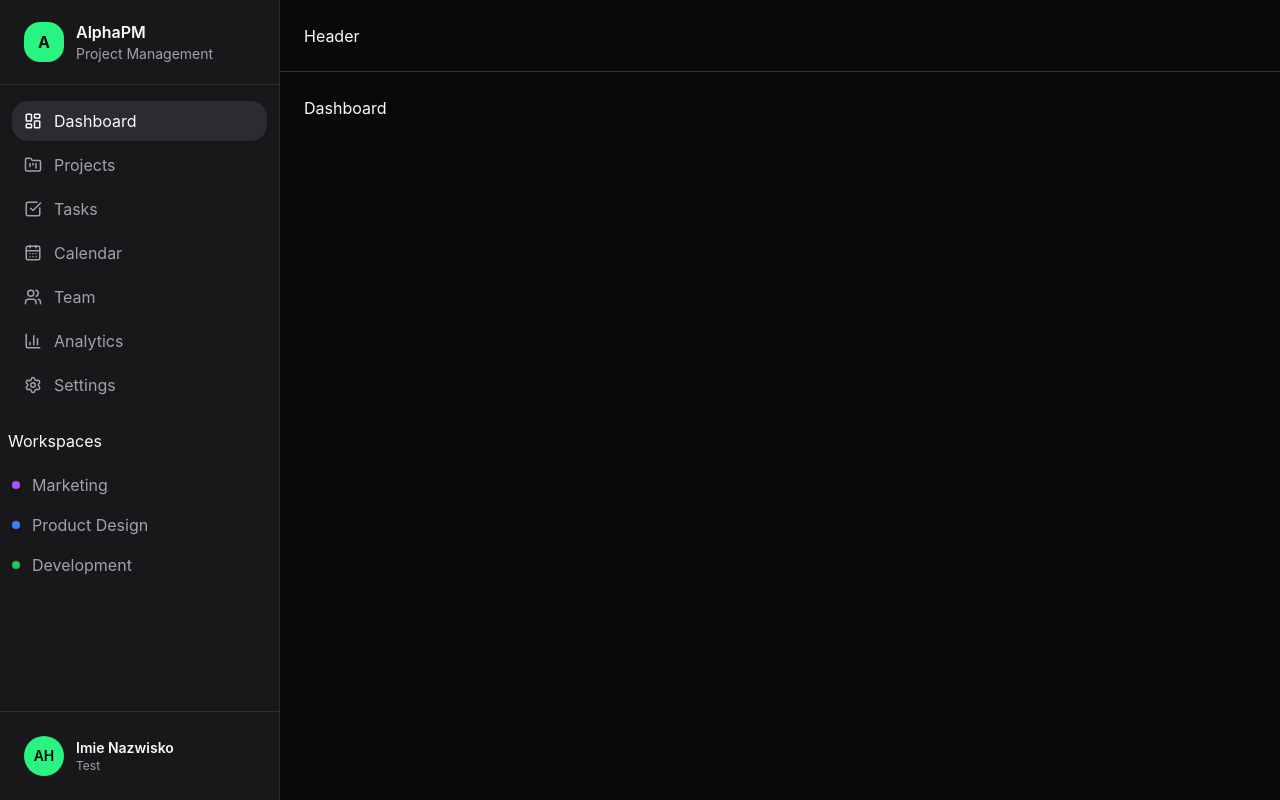
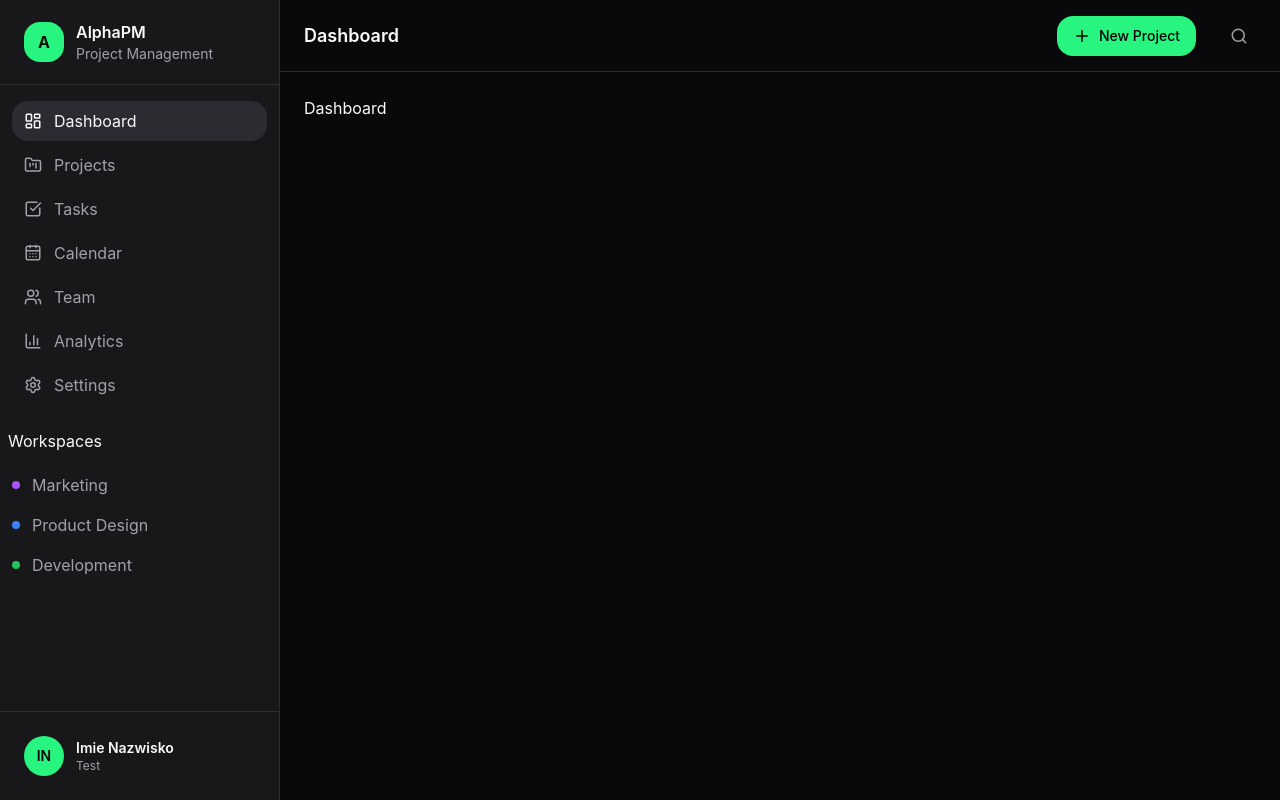
Before and after one commit to Nexiuuu/AlphaPM, a React (Vite) app in the folder frontend/: page / in a window 1280 px wide. Built offline with nearby package versions, Linux system fonts and the light colour scheme.

Commit message:
Refactor router structure, enhance Header component with actions, and implement search functionality

```diff
--- a/frontend/src/app/router.tsx
+++ b/frontend/src/app/router.tsx
@@ -17,27 +17,33 @@ export const router = createBrowserRouter([
       {
         index: true,
         element: <DashboardPage />,
+        handle: { title: "Dashboard" },
       },
       {
         path: "Analytics",
         element: <AnalyticsPage />,
+        handle: { title: "Analytics" },
       },
       {
         path: "Calendar",
         element: <CalendarPage />,
+        handle: { title: "Calendar" },
       },
       {
         path: "Projects",
         element: <ProjectsPage />,
+        handle: { title: "Projects" },
       },
       {
         path: "Tasks",
         element: <TaskPage />,
+        handle: { title: "Tasks" },
       },
       {
         path: "Settings",
         element: <SettingsPage />,
-            }
-        ]
-    }
-])
+        handle: { title: "Settings" },
+      },
+    ],
+  },
+]);
--- a/frontend/src/components/layout/Header/Header.tsx
+++ b/frontend/src/components/layout/Header/Header.tsx
@@ -1,16 +1,33 @@
+import { usePageTitle } from "../../../hooks/usePageTitle";
+
+import { HeaderActions } from "./HeaderActions";
+
 export const Header = () => {
+  const title = usePageTitle();
+
   return (
     <header
       className="
         flex
         h-[var(--header-height)]
         items-center
+        justify-between
         border-b
         border-[var(--color-border)]
         px-6
       "
     >
-            Header
+      <h1
+        className="
+          text-lg
+          font-semibold
+          text-[var(--color-text)]
+        "
+      >
+        {title}
+      </h1>
+
+      <HeaderActions />
     </header>
   );
 };
--- /dev/null
+++ b/frontend/src/components/layout/Header/HeaderActions.tsx
@@ -0,0 +1,12 @@
+import { HeaderNewProject } from "./HeaderNewProject"
+import { HeaderSearch } from "./HeaderSearch"
+
+export const HeaderActions = () => {
+    return (
+        <div className="flex gap-5">
+            <HeaderNewProject />
+
+            <HeaderSearch />
+        </div>
+    )
+}
--- /dev/null
+++ b/frontend/src/components/layout/Header/HeaderNewProject.tsx
@@ -0,0 +1,29 @@
+import { Plus } from "lucide-react"
+
+export const HeaderNewProject = () => {
+  return (
+    <button
+      type="button"
+      className="
+        flex
+        items-center
+        gap-2
+        rounded-[var(--radius-md)]
+        bg-[var(--color-primary)]
+        px-4
+        py-2
+        text-sm
+        font-medium
+        text-black
+        transition-colors
+        duration-150
+        hover:bg-[var(--color-primary-hover)]
+        cursor-pointer
+        active:bg-black
+      "
+    >
+      <Plus size={18} />
+      New Project
+    </button>
+  );
+};
--- /dev/null
+++ b/frontend/src/components/layout/Header/HeaderSearch.tsx
@@ -0,0 +1,52 @@
+import { Search, X } from "lucide-react";
+import { useState, useRef } from "react";
+import { useClickOutside } from "../../../hooks/useClickOutside";
+
+export const HeaderSearch = () => {
+    const [isOpen, setIsOpen] = useState(false);
+    const searchRef = useRef<HTMLDivElement>(null);
+
+    useClickOutside(searchRef, () => setIsOpen(false));
+
+    return (
+        <div className="flex items-center justify-end relative">
+            <div
+                ref={searchRef}
+                className={`
+                    flex items-center h-10 bg-[var(--color-surface)] border border-[var(--color-border)] rounded-full overflow-hidden
+                    transition-all duration-300 ease-in-out
+                    ${isOpen ? "w-80 px-4" : "w-10 px-0 border-transparent bg-transparent"}
+                `}
+            >
+                <input
+                    type="text"
+                    placeholder="Search..."
+                    autoFocus={isOpen}
+                    className={`
+                        w-full bg-transparent text-neutral-200 placeholder-neutral-500 focus:outline-none text-sm
+                        transition-opacity duration-200
+                        ${isOpen ? "opacity-100 delay-100" : "opacity-0 pointer-events-none"}
+                    `}
+                />
+
+                {isOpen ? (
+                    <button
+                        onClick={() => setIsOpen(false)}
+                        className="cursor-pointer text-neutral-400 hover:text-neutral-200 ml-2 shrink-0"
+                        aria-label="Close Search"
+                    >
+                        <X size={18} />
+                    </button>
+                ) : (
+                    <button
+                        onClick={() => setIsOpen(true)}
+                        className="cursor-pointer text-neutral-400 hover:text-[var(--color-text)] p-2 rounded-full hover:bg-neutral-800 shrink-0 absolute right-0"
+                        aria-label="Open Search"
+                    >
+                        <Search size={18} />
+                    </button>
+                )}
+            </div>
+        </div>
+    );
+};
--- a/frontend/src/components/layout/Sidebar/SidebarProfile.tsx
+++ b/frontend/src/components/layout/Sidebar/SidebarProfile.tsx
@@ -38,7 +38,7 @@ export const SidebarProfile = () => {
               text-black
             "
           >
-            AH
+            IN
           </div>
 
           <div className="flex min-w-0 flex-col">
--- /dev/null
+++ b/frontend/src/hooks/useClickOutside.ts
@@ -0,0 +1,32 @@
+import { useEffect, type RefObject } from "react";
+
+export const useClickOutside = (
+    ref: RefObject<HTMLElement | null>,
+    handler: () => void,
+    listenEscape: boolean = true
+) => {
+    useEffect(() => {
+        const handleClick = (event: MouseEvent | TouchEvent) => {
+            if (!ref.current || ref.current.contains(event.target as Node)) {
+                return;
+            }
+            handler();
+        };
+
+        const handleKeyDown = (event: KeyboardEvent) => {
+            if (listenEscape && event.key === "Escape") {
+                handler();
+            }
+        };
+
+        document.addEventListener("mousedown", handleClick);
+        document.addEventListener("touchstart", handleClick);
+        window.addEventListener("keydown", handleKeyDown);
+
+        return () => {
+            document.removeEventListener("mousedown", handleClick);
+            document.removeEventListener("touchstart", handleClick);
+            window.removeEventListener("keydown", handleKeyDown);
+        };
+    }, [ref, handler, listenEscape]);
+};
--- /dev/null
+++ b/frontend/src/hooks/usePageTitle.ts
@@ -0,0 +1,18 @@
+import { useMatches } from "react-router-dom";
+
+interface RouteHandle {
+    title?: string;
+}
+
+export const usePageTitle = (): string => {
+    const matches = useMatches();
+
+    // We retrieve the last (most nested) matching route
+    const currentMatch = matches[matches.length - 1];
+
+    // safely cast the handle to our interface
+    const handle = currentMatch?.handle as RouteHandle | undefined;
+
+    // returns the title; if the requested title is not found, it returns the Dashboard
+    return handle?.title ?? "404 debug";
+}
--- a/frontend/src/index.css
+++ b/frontend/src/index.css
@@ -18,7 +18,8 @@
 
   /* Brand */
   --color-primary: #27f580;
-  --color-primary-hover: #45ff98;
+  --color-primary-hover: #63ffa7;
+  --color-primary-active: #63ffa7;
   --color-primary-foreground: #06130c;
 
   /* Focus */
```
Lines whose indentation alone changed are shown as unchanged.
